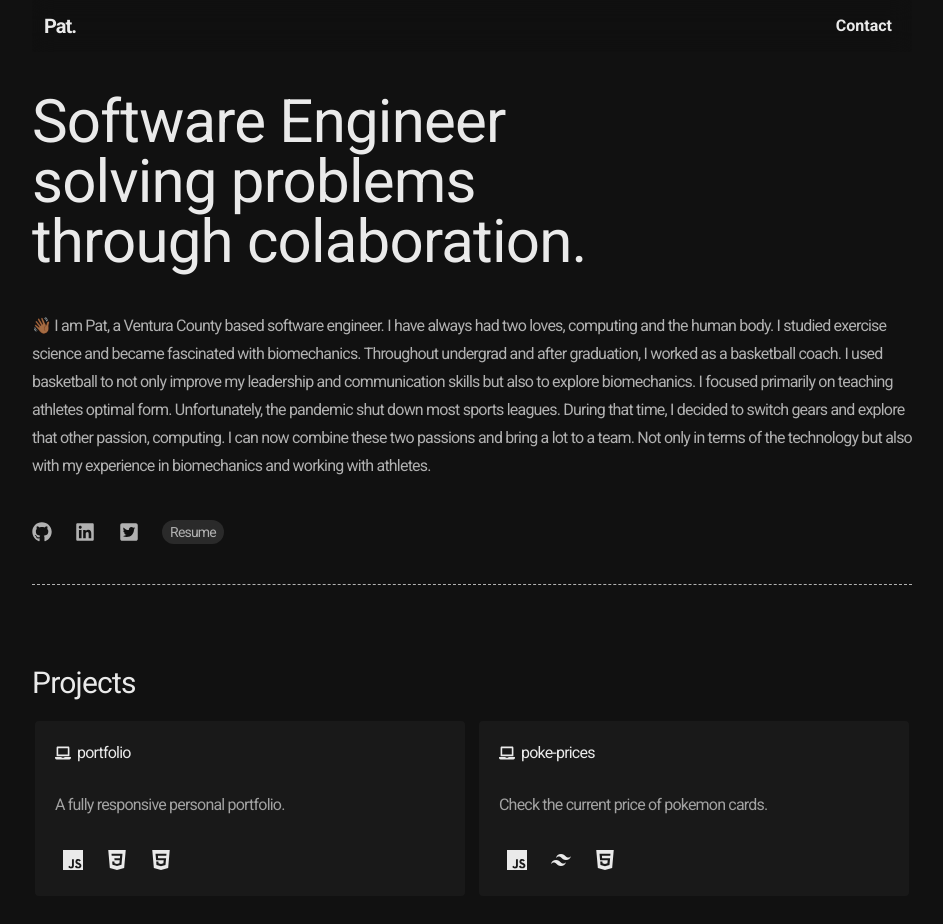
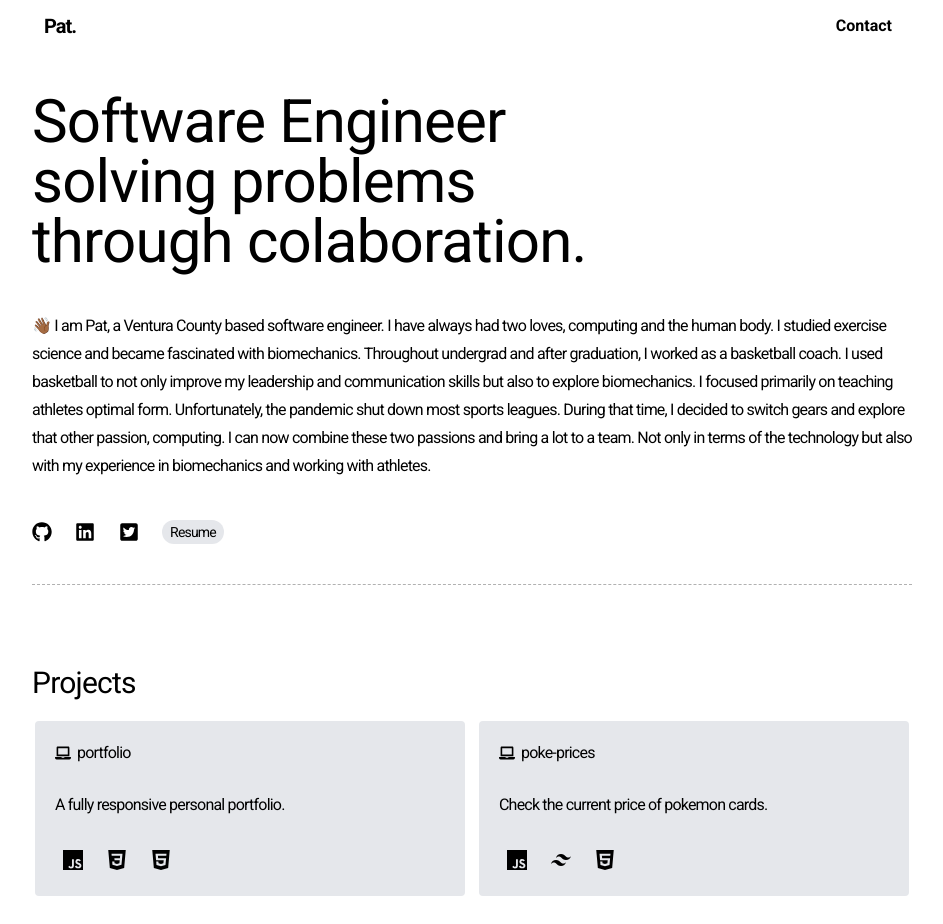
Before and after one commit to snowsneakers/another-portfolio, a Next.js app: page / in a window 1280 px wide. Shown: the top 924 px of the page, without its empty margins (168-1111 px from the left). Built offline with nearby package versions, Linux system fonts and the light colour scheme.

Commit message:
added light mode based on system preference

```diff
--- a/components/Card.js
+++ b/components/Card.js
@@ -23,19 +23,19 @@ const Card = ({ project }) => {
 
      return (
           <Link href={linkUrl}>
-               <section className="bg-[#191919] mb-5 rounded p-5 w-full md:w-[430px] min-h-[175px] flex flex-col items-start justify-between cursor-pointer hover:bg-[#424242] transition duration-300 ease-in-out ">
-                    <div className="flex items-center justify-start text-[#eaeaea]">
+               <section className="bg-gray-200 dark:bg-[#191919] mb-5 rounded p-5 w-full md:w-[430px] min-h-[175px] flex flex-col items-start justify-between cursor-pointer hover:bg-gray-300 dark:hover:bg-[#424242] transition duration-300 ease-in-out ">
+                    <div className="flex items-center justify-start text-black dark:text-[#eaeaea]">
                          <FaLaptop className="mr-1.5" />
                          <h1 className="text-md">
                               {project.name.split(" ").join("-")}
                          </h1>
                     </div>
                     <div>
-                         <p className="text-[#A2A2A2] text-md mb-1">
+                         <p className="text-black dark:text-[#A2A2A2] text-md mb-1">
                               {project.description}
                          </p>
                     </div>
-                    <ul className="flex items-center justify-start flex-wrap text-[#eaeaea]">
+                    <ul className="flex items-center justify-start flex-wrap text-black dark:text-[#eaeaea]">
                          {project.techUsed.map((language, i) => (
                               <li
                                    key={i}
--- a/components/FeaturedProjects.js
+++ b/components/FeaturedProjects.js
@@ -19,7 +19,7 @@ const FeaturedProjects = () => {
      // // console.log(projects.data)
 
      return (
-          <section className="container-xl flex justify-center text-[#eaeaea] tracking-tighter md:pb-20">
+          <section className="container-xl flex justify-center text-black dark:text-[#eaeaea] tracking-tighter md:pb-20">
                <div className="border-[#b1b1b1] py-10 px-5 md:px-0">
                     <h1 className="text-3xl mb-5">Projects</h1>
                     <div className="w-full flex items-center justify-around flex-wrap gap-2">
--- a/components/Form.js
+++ b/components/Form.js
@@ -3,8 +3,10 @@ import { FiSend } from "react-icons/fi";
 const Form = () => {
      return (
           <section className="my-10">
-               <h1 className="text-4xl text-white">Get in touch 👋🏾</h1>
-               <form className="py-10 text-white border-b border-dashed">
+               <h1 className="text-4xl text-black dark:text-white">
+                    Get in touch 👋🏾
+               </h1>
+               <form className="py-10 text-black dark:text-white border-b border-dashed">
                     <div className="flex items-center justify-evenly gap-5 mb-5">
                          <div className="w-full">
                               <label htmlFor="name" className="block">
@@ -14,7 +16,7 @@ const Form = () => {
                                    type="text"
                                    name="name"
                                    placeholder="Name"
-                                   className="p-1 w-full text-black indent-1 bg-[#191919]"
+                                   className="p-1 w-full text-black indent-1 bg-gray-200 dark:bg-[#191919]"
                                    required
                               />
                          </div>
@@ -26,7 +28,7 @@ const Form = () => {
                                    type="email"
                                    name="email"
                                    placeholder="Email"
-                                   className="p-1 w-full text-black indent-1 bg-[#191919]"
+                                   className="p-1 w-full text-black indent-1 bg-gray-200 dark:bg-[#191919]"
                                    required
                               />
                          </div>
@@ -34,14 +36,14 @@ const Form = () => {
                     <div className="mb-5">
                          <label htmlFor="message">Message</label>
                          <textarea
-                              className="w-full text-black indent-1 bg-[#191919]"
+                              className="w-full text-black indent-1 bg-gray-200 dark:bg-[#191919]"
                               placeholder="Leave a Message"
                               rows="5"
                               cols="30"
                               name="message"
                          />
                     </div>
-                    <button className="bg-[#191919] flex items-center justify-center py-1 px-2 w-1/2 hover:bg-[#424242] transition duration-300 ease-in-out">
+                    <button className="bg-gray-200 dark:bg-[#191919] flex items-center justify-center py-1 px-2 w-1/2 hover:bg-gray-300 dark:hover:bg-[#424242] transition duration-300 ease-in-out">
                          Send <FiSend className="ml-1" />
                     </button>
                </form>
--- a/components/Header.js
+++ b/components/Header.js
@@ -3,14 +3,14 @@ import Link from "next/link";
 
 const Header = () => {
      return (
-          <header className="p-3 text-[#eaeaea] flex items-center justify-between bg-[#111111]/20 backdrop-blur-md backdrop backdrop-saturate-200 sticky top-0">
+          <header className="p-3 text-black dark:text-[#eaeaea] flex items-center justify-between bg-white/20 dark:bg-[#111111]/20 backdrop-blur-md backdrop backdrop-saturate-200 sticky top-0">
                <Link href="/">
                     <h1 className="font-bold text-xl tracking-tighter cursor-pointer">
                          Pat.
                     </h1>
                </Link>
                <ul className="flex items-center justify-evenly capitalize">
-                    <li className="hover:bg-[#424242] transition duration-300 ease-in-out py-0.5 px-2 rounded font-bold">
+                    <li className="hover:bg-gray-300 dark:hover:bg-[#424242] transition duration-300 ease-in-out py-0.5 px-2 rounded font-bold">
                          <Link href="/contact">contact</Link>
                     </li>
                </ul>
--- a/components/Hero.js
+++ b/components/Hero.js
@@ -2,7 +2,7 @@ import { FaGithub, FaLinkedin, FaTwitterSquare } from "react-icons/fa";
 import Link from "next/link";
 const Hero = () => {
      return (
-          <section className="container-xl flex justify-center text-[#eaeaea] tracking-tighter">
+          <section className="container-xl flex justify-center text-black dark:text-[#eaeaea] tracking-tighter">
                <div className="border-b border-dashed border-[#b1b1b1] my-10 pb-10 px-5 md:px-0">
                     <h1 className="text-4xl md:text-6xl  mb-10">
                          Software Engineer
@@ -11,7 +11,7 @@ const Hero = () => {
                          <br />
                          through colaboration.
                     </h1>
-                    <p className="mb-10 text-[#b1b1b1] leading-7">
+                    <p className="mb-10 text-black dark:text-[#b1b1b1] leading-7">
                          👋🏾 I am Pat, a Ventura County based software engineer.
                          I have always had two loves, computing and the human
                          body. I studied exercise science and became fascinated
@@ -27,7 +27,7 @@ const Hero = () => {
                          Not only in terms of the technology but also with my
                          experience in biomechanics and working with athletes.{" "}
                     </p>
-                    <ul className="flex items-center justify-between w-48 text-[#b1b1b1]">
+                    <ul className="flex items-center justify-between w-48 text-black dark:text-[#b1b1b1]">
                          <li className="cursor-pointer text-xl hover:scale-105 transition duration-300 ease-in-out">
                               <a
                                    href="https://github.com/snowsneakers"
@@ -57,7 +57,7 @@ const Hero = () => {
                          </li>
                          <li>
                               <button
-                                   className="bg-[#2A2A2A] hover:bg-[#424242] transition duration-300 ease-in-out rounded-full px-2 py-0.5 text-md md:text-sm"
+                                   className="bg-gray-200 dark:bg-[#2A2A2A] hover:bg-gray-300 dark:hover:bg-[#424242] transition duration-300 ease-in-out rounded-full px-2 py-0.5 text-md md:text-sm"
                                    onClick={() => alert("Coming soon!")}
                               >
                                    Resume
--- a/components/Socials.js
+++ b/components/Socials.js
@@ -3,10 +3,10 @@ import { FaGithub, FaLinkedin, FaTwitterSquare } from "react-icons/fa";
 const Socials = () => {
      return (
           <section>
-               <h3 className="text-white text-2xl mb-3">
+               <h3 className="text-black dark:text-white text-2xl mb-3">
                     Other Ways to Contact Me
                </h3>
-               <ul className="flex items-center justify-between w-36 text-[#b1b1b1]">
+               <ul className="flex items-center justify-between w-36 text-black dark:text-[#b1b1b1]">
                     <li className="cursor-pointer text-xl hover:scale-105 transition duration-300 ease-in-out">
                          <a
                               href="https://github.com/snowsneakers"
--- a/styles/globals.css
+++ b/styles/globals.css
@@ -7,7 +7,7 @@
 @tailwind utilities;
 @layer base {
      body {
-          background-color: #111111;
+          @apply bg-white dark:bg-[#111111];
      }
      html {
           font-family: Roboto, system-ui, sans-serif;
```
Also changed, not shown: components/Project.js (+5 -5 lines).
